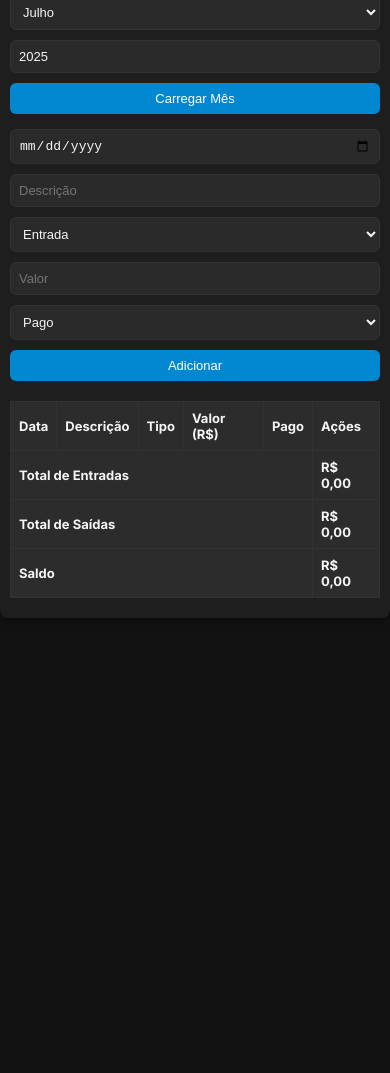
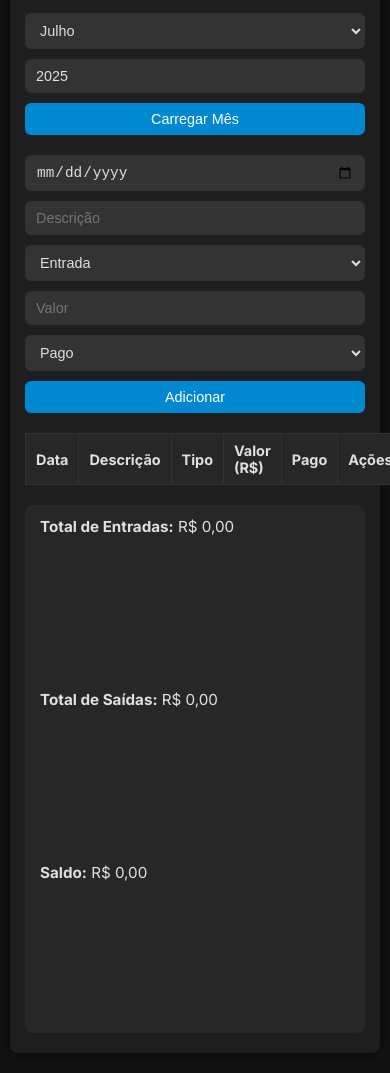
Before and after one commit to FoundationKaleosu/Livro-de-Financas, a plain HTML site: page index.html in a window 390 px wide. Shown: the part 102-1175 px from the top of the page. Before the commit the page ends 844 px from the top, so only its background shows below. Drawn offline with Linux system fonts and the light colour scheme; no server answers.

Commit message:
Update index.html

```diff
--- a/index.html
+++ b/index.html
@@ -8,13 +8,13 @@
   <style>
     :root {
       --bg: #121212;
-      --fg: #f5f5f5;
+      --fg: #e0e0e0;
       --table-bg: #1e1e1e;
       --border: #333;
-      --entrada: #81c784;
-      --saida: #e57373;
-      --highlight: #2c2c2c;
-      --btn-toggle-bg: #757575;
+      --entrada: #4caf50;
+      --saida: #f44336;
+      --highlight: #272727;
+      --btn-toggle-bg: #616161;
       --btn-remove-bg: #d32f2f;
     }
 
@@ -23,16 +23,16 @@
       color: var(--fg);
       font-family: 'Inter', sans-serif;
       margin: 0;
-      padding: 20px 10px;
+      padding: 40px 10px;
       display: flex;
       flex-direction: column;
       align-items: center;
     }
 
     h1 {
-      font-size: 28px;
+      font-size: 2rem;
       font-weight: 700;
-      margin-bottom: 20px;
+      margin-bottom: 30px;
       text-align: center;
     }
 
@@ -40,9 +40,10 @@
       background: var(--table-bg);
       width: 100%;
       max-width: 1000px;
-      padding: 20px;
-      box-shadow: 0 0 12px rgba(0, 0, 0, 0.5);
+      padding: 40px 20px;
+      box-shadow: 0 0 12px rgba(0, 0, 0, 0.7);
       border-radius: 8px;
+      box-sizing: border-box;
     }
 
     table {
@@ -54,17 +55,13 @@
 
     th, td {
       border: 1px solid var(--border);
-      padding: 10px 12px;
+      padding: 12px 16px;
       text-align: left;
-      font-size: 14px;
+      font-size: 1rem;
+      color: var(--fg);
     }
 
     th {
-      background: var(--highlight);
-    }
-
-    tfoot td {
-      font-weight: bold;
       background: var(--highlight);
     }
 
@@ -73,33 +70,35 @@
       padding: 10px;
       border: 1px solid var(--border);
       border-radius: 6px;
-      font-size: 14px;
-      background: #2a2a2a;
+      font-size: 1rem;
+      background: #333;
       color: var(--fg);
       box-sizing: border-box;
     }
 
     .form-row, .filtros {
       display: flex;
+      gap: 15px;
+      margin-bottom: 20px;
       flex-wrap: wrap;
-      gap: 10px;
-      margin-bottom: 15px;
     }
 
     .form-row > *, .filtros > * {
-      flex: 1;
-      min-width: 140px;
+      flex: 1 1 150px;
+      min-width: 120px;
     }
 
     button {
       padding: 10px 16px;
-      font-size: 14px;
+      font-size: 1rem;
       background-color: #0288d1;
       color: white;
       border: none;
       border-radius: 6px;
       cursor: pointer;
       transition: background-color 0.2s;
+      min-width: 100px;
+      flex-shrink: 0;
     }
 
     button:hover {
@@ -133,63 +132,110 @@
       cursor: pointer;
       color: white;
       margin-left: 6px;
+      font-size: 0.875rem;
     }
 
     .pago-sim {
-      color: #81c784;
+      color: var(--entrada);
       font-weight: 600;
     }
 
     .pago-nao {
-      color: #ef5350;
+      color: var(--saida);
       font-weight: 600;
     }
 
     .pago-ignorar {
-      color: #9e9e9e;
+      color: #999;
       font-weight: 600;
     }
 
+    /* Container separado para totais */
+    .totais-container {
+      margin-top: 20px;
+      background: var(--highlight);
+      padding: 15px 20px;
+      border-radius: 8px;
+      max-width: 1000px;
+      color: var(--fg);
+      font-size: 1rem;
+      display: flex;
+      justify-content: space-between;
+      gap: 15px;
+      flex-wrap: wrap;
+      box-sizing: border-box;
+    }
+
+    .totais-container > div {
+      flex: 1 1 150px;
+      min-width: 150px;
+    }
+
+    /* Responsivo */
     @media (max-width: 768px) {
+      body {
+        padding: 20px 10px;
+      }
+
+      .container {
+        padding: 20px 15px;
+        width: 100%;
+      }
+
       h1 {
-        font-size: 24px;
+        font-size: 1.8rem;
       }
 
       th, td {
-        font-size: 13px;
-        padding: 8px;
+        font-size: 0.9rem;
+        padding: 8px 10px;
+      }
+
+      input, select, button {
+        font-size: 0.9rem;
+        padding: 8px 10px;
+      }
+
+      .form-row, .filtros {
+        gap: 10px;
+      }
+
+      button {
+        min-width: auto;
+        flex-grow: 1;
+      }
+
+      .totais-container {
+        font-size: 0.95rem;
+        padding: 12px 15px;
+      }
+
+      .totais-container > div {
+        min-width: 120px;
+      }
+    }
+
+    @media (max-width: 400px) {
+      h1 {
+        font-size: 1.5rem;
       }
 
       .form-row, .filtros {
         flex-direction: column;
       }
 
-      .container {
-        padding: 20px 10px;
+      .form-row > *, .filtros > * {
+        flex: 1 1 100%;
+        min-width: auto;
       }
 
-      button {
-        font-size: 13px;
-      }
-    }
-
-    @media (max-width: 480px) {
-      h1 {
-        font-size: 20px;
+      .totais-container {
+        flex-direction: column;
       }
 
-      input, select, button {
-        font-size: 13px;
-        padding: 8px;
-      }
-
-      .botao-remover, .botao-toggle-pago {
-        font-size: 12px;
-        padding: 4px 8px;
-      }
-
-      table {
-        font-size: 12px;
+      .totais-container > div {
+        min-width: auto;
+        margin-bottom: 8px;
       }
     }
   </style>
@@ -245,21 +291,13 @@
         </tr>
       </thead>
       <tbody></tbody>
-      <tfoot>
-        <tr>
-          <td colspan="5">Total de Entradas</td>
-          <td id="totalEntradas">R$ 0,00</td>
-        </tr>
-        <tr>
-          <td colspan="5">Total de Saídas</td>
-          <td id="totalSaidas">R$ 0,00</td>
-        </tr>
-        <tr>
-          <td colspan="5">Saldo</td>
-          <td id="saldoFinal">R$ 0,00</td>
-        </tr>
-      </tfoot>
     </table>
+
+    <div class="totais-container">
+      <div><strong>Total de Entradas:</strong> <span id="totalEntradas">R$ 0,00</span></div>
+      <div><strong>Total de Saídas:</strong> <span id="totalSaidas">R$ 0,00</span></div>
+      <div><strong>Saldo:</strong> <span id="saldoFinal">R$ 0,00</span></div>
+    </div>
   </div>
 
   <!-- Firebase -->
@@ -272,7 +310,7 @@
       authDomain: "livro-de-financas.firebaseapp.com",
       databaseURL: "https://livro-de-financas-default-rtdb.firebaseio.com",
       projectId: "livro-de-financas",
-      storageBucket: "livro-de-financas.appspot.com",
+      storageBucket: "livro-de-financas.firebasestorage.app",
       messagingSenderId: "915101729753",
       appId: "1:915101729753:web:64b61b3ff4cae9d8590fc8"
     };
```
